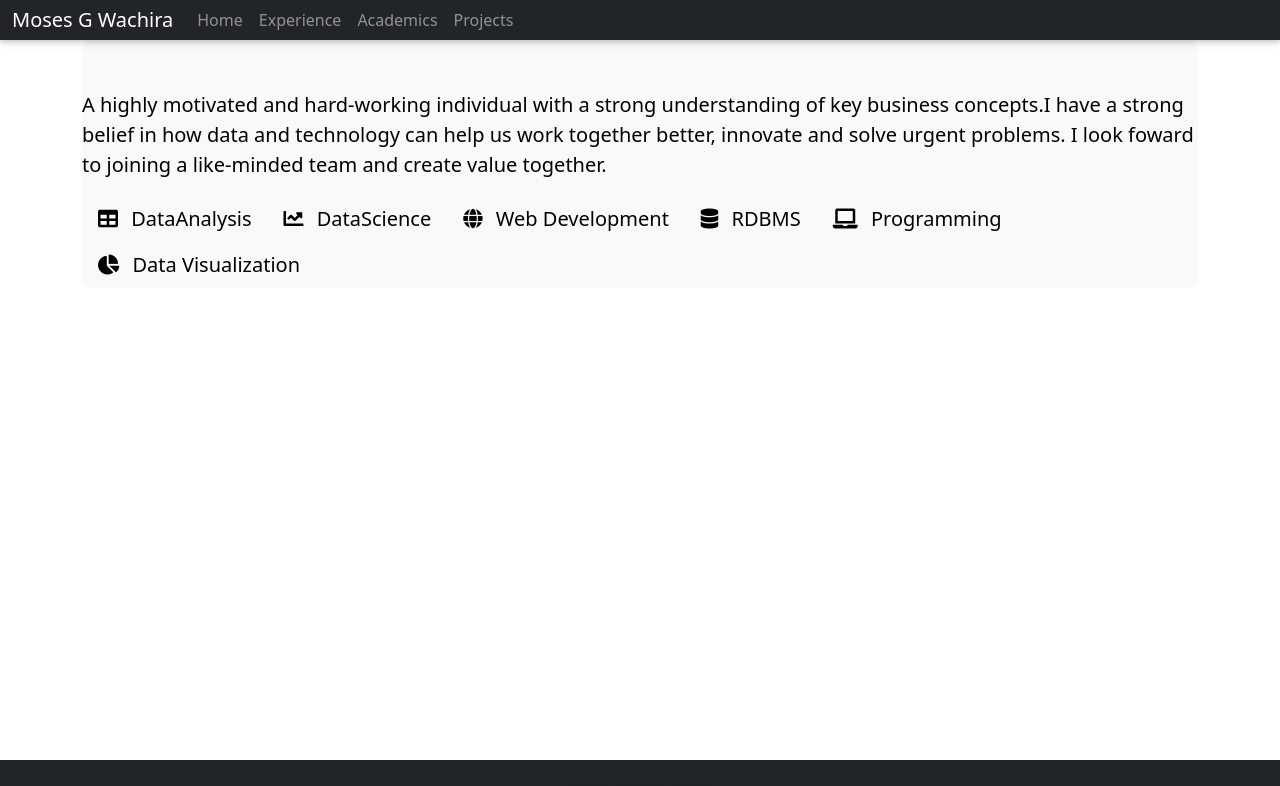
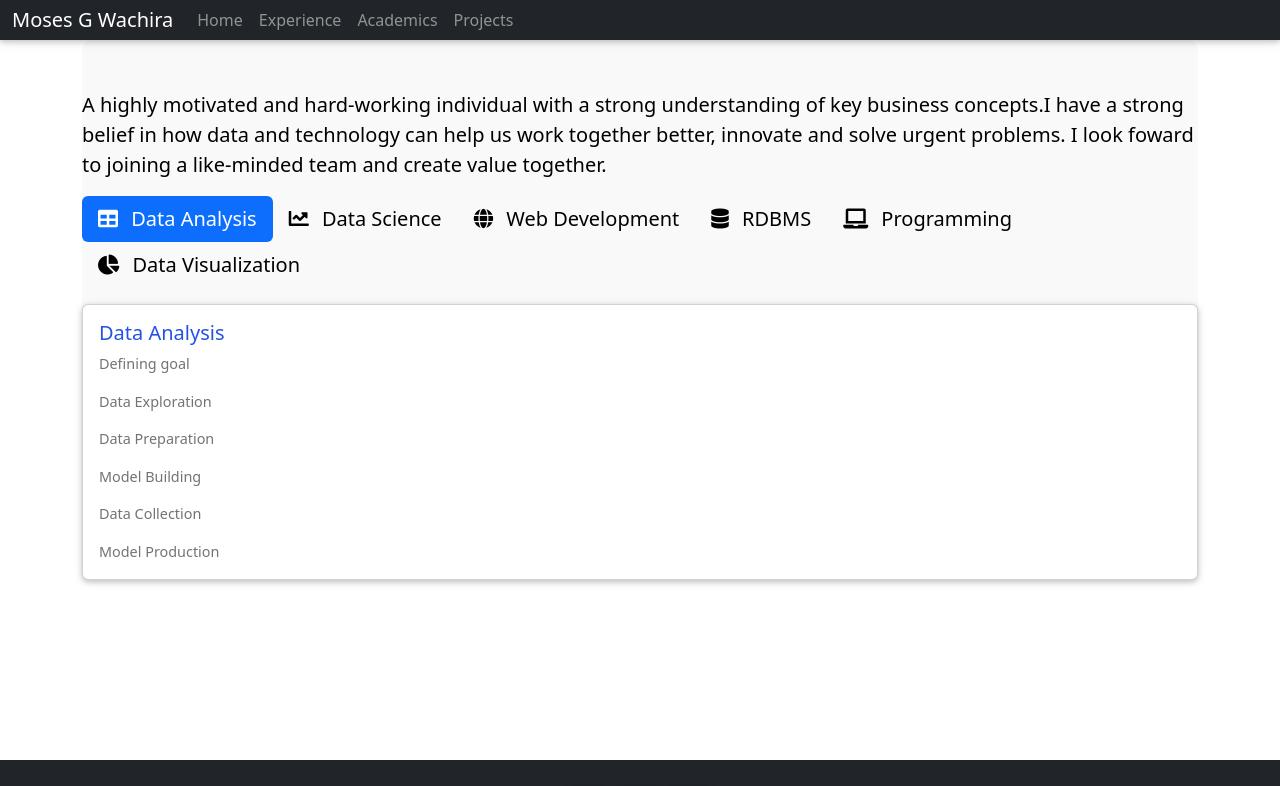
Before and after one commit to mosesglitch/resume-2, a React (Create React App) app: page / in a window 1280 px wide. Shown: the top 786 px of the page. Built offline with nearby package versions, Linux system fonts and the light colour scheme.

Commit message:
fix:fix tabsactive

```diff
--- a/src/components/Home.js
+++ b/src/components/Home.js
@@ -2,49 +2,37 @@ import React from "react";
 import Skills from "./Skills";
 import CarouselNew from "./CarouselNew";
 import Container from "react-bootstrap/Container";
-import DataVisualization from "./skillsInDepth/DataVisualization";
-import RDBMS from "./skillsInDepth/RDBMS";
-import Programming from "./skillsInDepth/Programming";
-import DataScience from "./skillsInDepth/DataScience";
-import WebDev from "./skillsInDepth/WebDev";
-import DataAnalysis from "./skillsInDepth/DataAnalysis";
 
 const inskill = [
   {
     id: 1,
     icon: "table",
-    item: "DataAnalysis",
-    comp: <DataAnalysis />,
+    item: "Data Analysis",
   },
   {
     id: 2,
     icon: "chart-line",
-    item: "DataScience",
-    comp: <DataScience />,
+    item: "Data Science",
   },
   {
     id: 3,
     icon: "globe",
     item: "Web Development",
-    comp: <WebDev />,
   },
   {
     id: 4,
     icon: "database",
     item: "RDBMS",
-    comp: <RDBMS />,
   },
   {
     id: 5,
     icon: "laptop",
     item: "Programming",
-    comp: <Programming />,
   },
   {
     id: 6,
     icon: "chart-pie",
     item: "Data Visualization",
-    comp: <DataVisualization />,
   },
 ];
 class Home extends React.Component {
--- a/src/components/Skills.js
+++ b/src/components/Skills.js
@@ -1,28 +1,21 @@
-import React, { useState } from "react";
-import {
-  MDBIcon,
-  MDBTabs,
-  MDBTabsItem,
-  MDBTabsLink,
-  MDBTabsContent,
-  MDBTabsPane,
-} from "mdb-react-ui-kit";
+import React from "react";
+import { MDBIcon, MDBTabs, MDBTabsItem, MDBTabsLink } from "mdb-react-ui-kit";
+import SkillsInDepth from "./SkillsInDepth";
 
 class Skills extends React.Component {
   constructor(props) {
     super(props);
     this.state = {
-      activeskill: this.props.inskill[0]["comp"],
-      skilldisplay: this.props.skilldisplay,
-      trialstate: "red",
+      iconsActive: 1,
+      activeskill: this.props.inskill[0]["item"],
     };
     this.handleIconsClick = this.handleIconsClick.bind();
   }
   handleIconsClick = (e) => {
-    const newActiveSkill = this.props.inskill[e - 1]["comp"];
+    const newActiveSkill = this.props.inskill[e - 1]["item"];
     this.setState((state, props) => ({
       activeskill: newActiveSkill,
-      trialstate: "blue",
+      iconsActive: e,
     }));
   };
   render() {
@@ -30,28 +23,20 @@ class Skills extends React.Component {
       <MDBTabsItem key={i}>
         <MDBTabsLink
           onClick={(e) => this.handleIconsClick(skill.id)}
-          // active={iconsActive==}
-          // active={iconsActive === this.state.activeskill}
+          active={this.state.iconsActive === i + 1}
         >
           <MDBIcon fas icon={skill.icon} className="me-2" /> {skill.item}
         </MDBTabsLink>
       </MDBTabsItem>
     ));
-    const aptitude = this.state.trialstate;
 
     return (
       <>
         <MDBTabs pills className="mb-3">
           {skilllist}
         </MDBTabs>
-        <MDBTabsContent show={this.state.trialstate === this.state.trialstate}>
-          {/* <MDBTabsPane show={iconsActive === "pill6"}> */}
-          <MDBTabsPane>
-            {aptitude}
-            <h1>What is this</h1>
-            {console.log(aptitude)}
-          </MDBTabsPane>
-        </MDBTabsContent>
+
+        <SkillsInDepth selectedSkill={this.state.activeskill} />
       </>
     );
   }
--- /dev/null
+++ b/src/components/SkillsInDepth.js
@@ -0,0 +1,76 @@
+import React, { Component } from "react";
+import {
+  MDBCard,
+  MDBCardBody,
+  MDBCardTitle,
+  MDBCardText,
+  MDBCardImage,
+  MDBBtn,
+} from "mdb-react-ui-kit";
+let skillsInDepth = {
+  "Data Analysis": [
+    "Defining goal",
+    "Data Exploration",
+    "Data Preparation",
+    "Model Building",
+    "Data Collection",
+    "Model Production",
+  ],
+  "Data Science": [
+    "Classification",
+    "Forecasting",
+    "Clustering",
+    "Natural Language Processing",
+    "Computer Vision",
+  ],
+  "Data Visualization": [
+    "Ms Excel",
+    "Power BI",
+    "Tableau",
+    "Matplotlib",
+    "Plotly",
+  ],
+  Programming: ["Python", "C", "Javascript", "HTML", "CSS"],
+  RDBMS: [
+    "SQL",
+    "NoSQL",
+    "Object Relational Mapping",
+    "DB Theory",
+    "DB Modelling",
+  ],
+  "Web Development": [
+    "Django",
+    "Flask",
+    "Javascript",
+    "ReactJS",
+    "APIs",
+    "Access Management",
+  ],
+};
+
+class SkillsInDepth extends Component {
+  constructor(props) {
+    super(props);
+  }
+
+  render() {
+    const tools = skillsInDepth[this.props.selectedSkill].map((tool, i) => (
+      <MDBCardText key={i}>{tool}</MDBCardText>
+    ));
+    console.log(tools);
+
+    return (
+      <div>
+        {console.log(skillsInDepth[this.props.selectedSkill])}
+        <MDBCard>
+          <MDBCardBody>
+            <MDBCardTitle>{this.props.selectedSkill}</MDBCardTitle>
+            {tools}
+          </MDBCardBody>
+        </MDBCard>
+      </div>
+    );
+  }
+}
+
+export default SkillsInDepth;
--- a/src/components/skillsInDepth/DataAnalysis.js
+++ /dev/null
@@ -1,18 +0,0 @@
-import React from "react";
-
-const DataAnalysis = () => {
-  return (
-    <div>
-      <ul className="sid">
-        <li>Defining goal</li>
-        <li>Data Collection</li>
-        <li>Data Exploration</li>
-        <li>Data Preparation</li>
-        <li>Model Building</li>
-        <li>Model Production</li>
-      </ul>
-    </div>
-  );
-};
-
-export default DataAnalysis;
--- a/src/components/skillsInDepth/DataScience.js
+++ /dev/null
@@ -1,17 +0,0 @@
-import React from "react";
-
-const DataScience = () => {
-  return (
-    <div>
-      <ul className="sid">
-        <li>Classification</li>
-        <li>Forecasting</li>
-        <li>Clustering</li>
-        <li>Natural Language Processing</li>
-        <li>Computer Vision</li>
-      </ul>
-    </div>
-  );
-};
-
-export default DataScience;
--- a/src/components/skillsInDepth/DataVisualization.js
+++ /dev/null
@@ -1,17 +0,0 @@
-import React from "react";
-
-function DataVisualization(props) {
-  return (
-    <div>
-      <ul className="sid">
-        <li>Ms Excel</li>
-        <li>Power BI</li>
-        <li>Tableau</li>
-        <li>Matplotlib</li>
-        <li>Plotly</li>
-      </ul>
-    </div>
-  );
-}
-
-export default DataVisualization;
--- a/src/components/skillsInDepth/Programming.js
+++ /dev/null
@@ -1,18 +0,0 @@
-import React from "react";
-
-const Programming = () => {
-  return (
-    <div>
-      {" "}
-      <ul className="sid">
-        <li>Python</li>
-        <li>C</li>
-        <li>Javascript</li>
-        <li>HTML</li>
-        <li>CSS</li>
-      </ul>
-    </div>
-  );
-};
-
-export default Programming;
--- a/src/components/skillsInDepth/RDBMS.js
+++ /dev/null
@@ -1,18 +0,0 @@
-import React from "react";
-
-const RDBMS = () => {
-  return (
-    <div>
-      {" "}
-      <ul className="sid">
-        <li>SQL</li>
-        <li>NoSQL</li>
-        <li>Object Relational Mapping</li>
-        <li>DB Theory</li>
-        <li>DB Modelling</li>
-      </ul>
-    </div>
-  );
-};
-
-export default RDBMS;
--- a/src/components/skillsInDepth/WebDev.js
+++ /dev/null
@@ -1,19 +0,0 @@
-import React from "react";
-
-const WedDev = () => {
-  return (
-    <div>
-      {" "}
-      <ul className="sid">
-        <li>Django</li>
-        <li>Flask</li>
-        <li>Javascript</li>
-        <li>ReactJS</li>
-        <li>APIs</li>
-        <li>Access Management</li>
-      </ul>
-    </div>
-  );
-};
-
-export default WedDev;
--- a/src/components/styles/Index.css
+++ b/src/components/styles/Index.css
@@ -5,6 +5,9 @@
 * {
   margin: 0;
   padding: 0;
+}
+.selectedtab {
+  background-color: blue;
 }
 .sid {
   display: inline-block;
```
